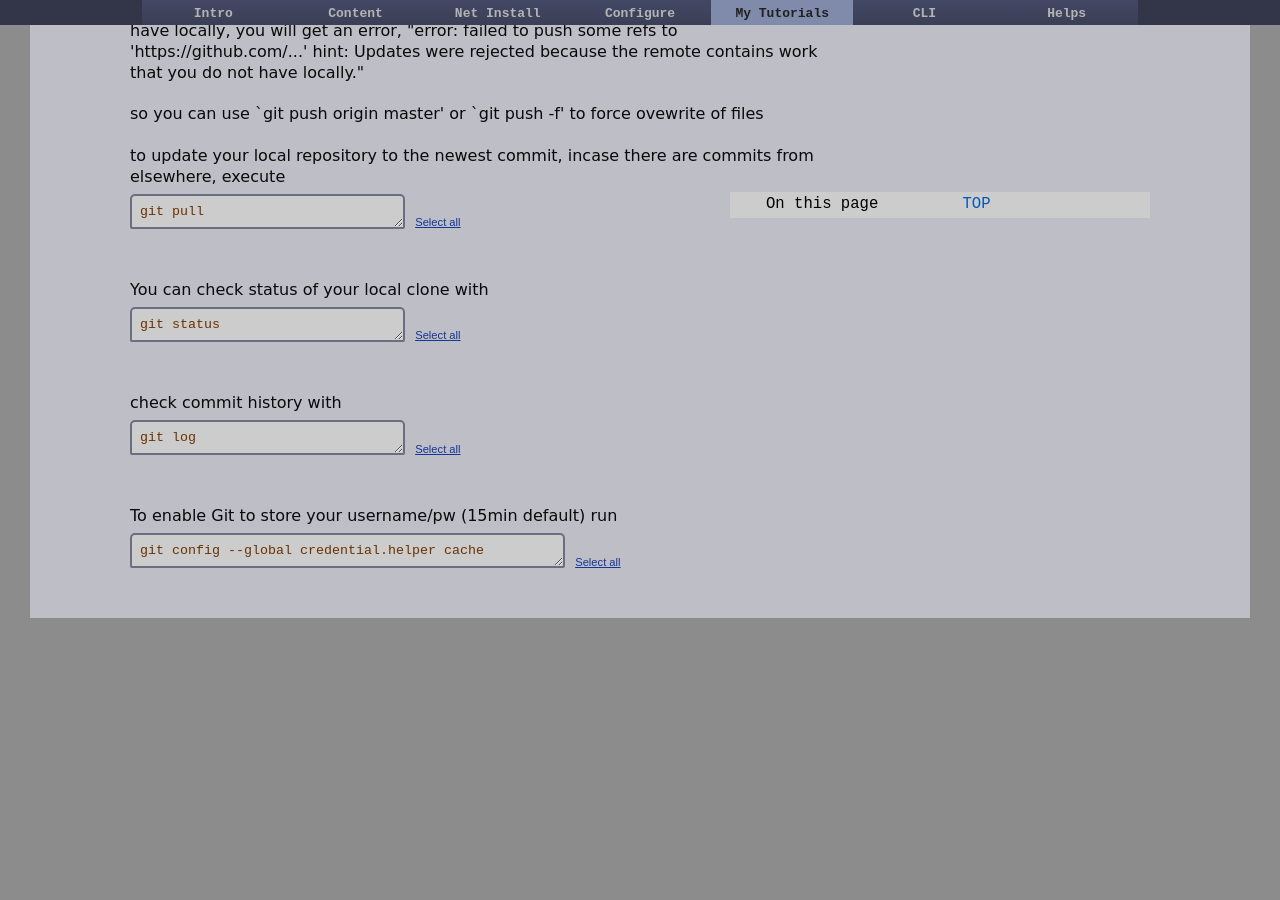
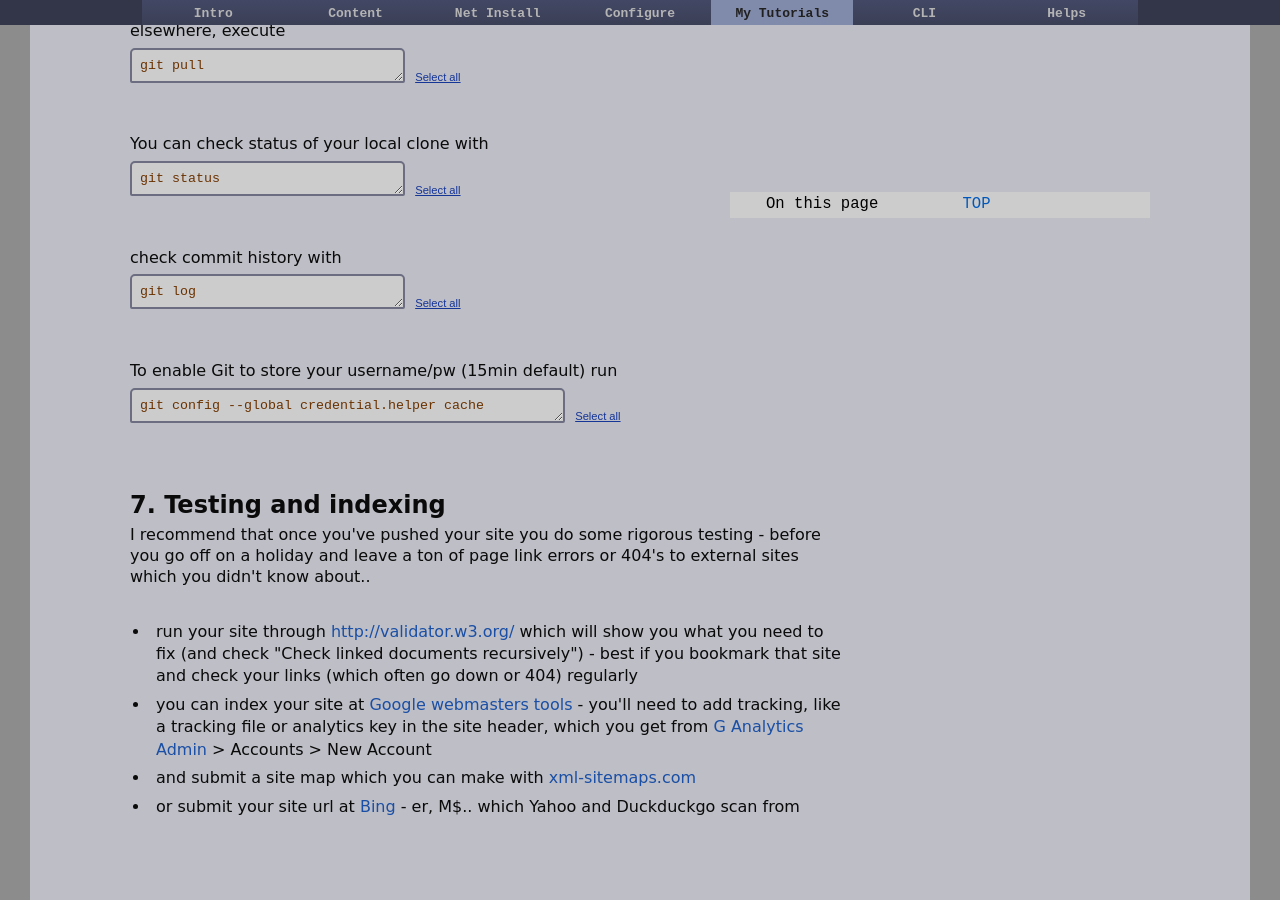
Before and after one commit to dquinton/debian-install, a Jekyll site: the page built from tutorial/22-github-pages.html, in a window 1280 px wide and 900 px high, scrolled down 6951 px. Built offline with Jekyll 4.4.1, drawn with Linux system fonts in a browser that asks for light colours; before the commit the page ends 7569 px from its top, so only the background shows below that; some of the changed text lies outside the part shown.

Commit message:
updating pages

```diff
--- a/tutorial/22-github-pages.html
+++ b/tutorial/22-github-pages.html
@@ -16,6 +16,7 @@
                 <li><a href="#4">4. Set the base URL</a></li>
                 <li><a href="#5">5. Serving up with Jekyll</a></li>
                 <li><a href="#6">6. Commit to Github</a></li>
+                <li><a href="#7">7. Testing</a></li>
              </ul>
     </li>
   </ul>
@@ -29,6 +30,7 @@
    <a href="#4">4. Set the base URL</a><br>
    <a href="#5">5. Serving up with Jekyll</a><br>
    <a href="#6">6. Commit to Github</a><br>
+   <a href="#7">7. Testing</a><br>
 </td></tr></table></div>
 
 <div class="parent"><a href="../tutorials.html">Tutorials</a> ></div>
@@ -453,6 +453,21 @@
 <input type="button" class="submitLink" value="Select all" onClick="javascript:this.form.T.focus();this.form.T.select();">
 </form>
 
+<br><br><br>
+
+<h2 id="7" class="tag">7. Testing and indexing</h2>
+I recommend that once you've pushed your site you do some rigorous testing - before you go off on a holiday and leave a ton of page link errors or 404's to external sites which you didn't know about..
+<br><br>
+<div class="bullet"><ul><li>run your site through <a href="http://validator.w3.org/">http://validator.w3.org/</a> which will show you what you need to fix (and check "Check linked documents recursively") - best if you bookmark that site and check your links (which often go down or 404) regularly</li>
+
+<li>you can index your site at <a href="https://www.google.com/webmasters/tools/home?hl=en">Google webmasters tools</a> - you'll need to add tracking, like a tracking file or analytics key in the site header, which you get from <a href="https://analytics.google.com/analytics/web/#management/Settings">G Analytics Admin</a> > Accounts > New Account </li>
+<li>and submit a site map which you can make with <a href="https://www.xml-sitemaps.com/">xml-sitemaps.com</a></li>
+
+<li>or submit your site url at<a href="http://www.bing.com/toolbox/submit-site-url"> Bing</a> - er, M$.. which Yahoo and Duckduckgo scan from</ul></div>
+<br><br>
+
+
+
 
 
 </div>
```
Also changed, not shown: other parts of tutorial/22-github-pages.html (+1 -3 lines).
